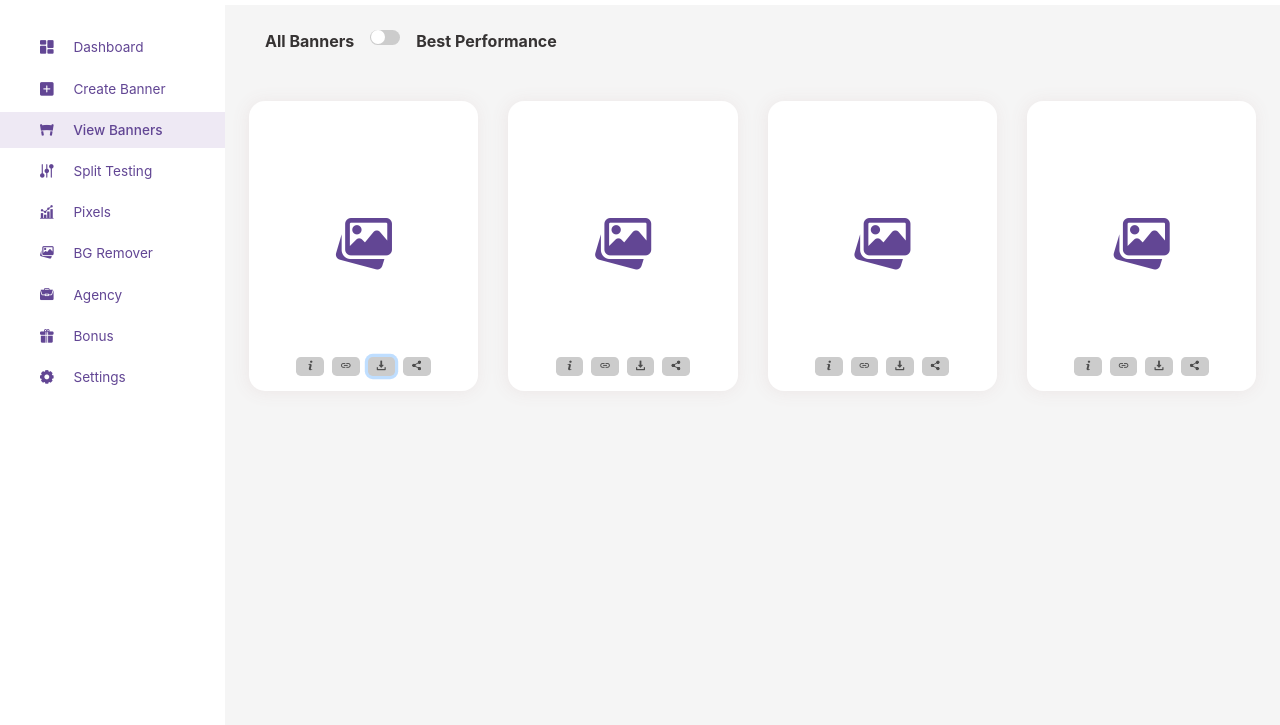
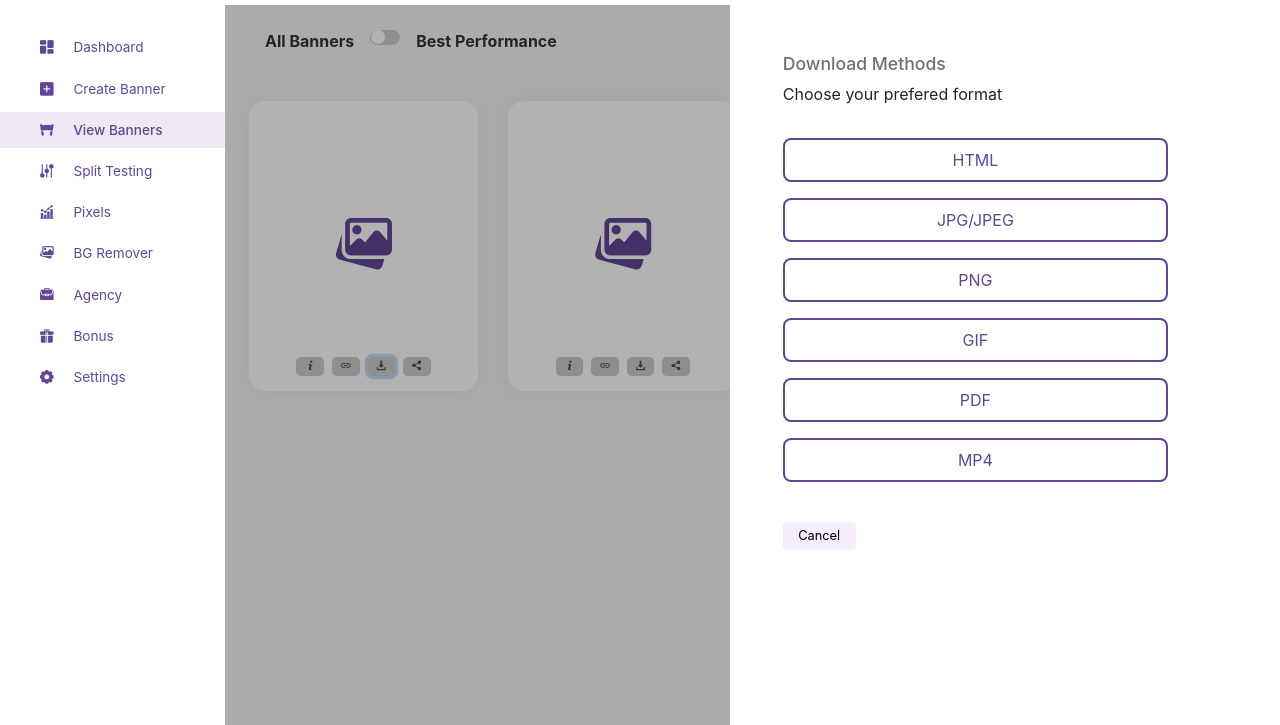
Before and after one commit to Mpiranha/imagelead, a plain HTML site: page views/banners.html in a window 1280 px wide. Both pictures are taken after a click on the button 381 px from the left and 441 px from the top of the page. Shown: the part 75-800 px from the top of the page. Drawn offline with nearby package versions, Linux system fonts and the light colour scheme.

Commit message:
download dialog

```diff
--- a/css/style.css
+++ b/css/style.css
@@ -701,7 +701,8 @@ a:hover {
 .side-action,
 .side-action-edit,
 .side-action-publish,
-.side-action-share {
+.side-action-share,
+.side-action-download {
     position: fixed;
     top: 80px;
     right: 0;
@@ -718,20 +719,23 @@ a:hover {
 .show-action,
 .show-action-edit,
 .show-action-publish,
-.show-action-share {
+.show-action-share,
+.show-action-download {
     display: block;
 }
 
 .shade.show-action .side-action,
 .shade.show-action-edit .side-action-edit,
 .shade.show-action-publish .side-action-publish,
-.shade.show-action-share .side-action-share {
+.shade.show-action-share .side-action-share,
+.shade.show-action-download .side-action-download {
     display: block;
 }
 
 .side-action .title,
 .side-action-publish .title,
-.side-action-share .title {
+.side-action-share .title,
+.side-action-download .title {
     font-size: 1.1rem;
     color: #707070;
     font-weight: 500;
@@ -2213,6 +2217,27 @@ input:checked+.slider:before {
     margin: 0.7rem;
 }
 
+.pref-download {
+    margin-top: 2rem;
+}
+
+.pref-download .nav-item {
+    margin-bottom: 1rem;
+}
+
+.pref-download .nav-link {
+    background-color: transparent;
+    color: var(--brand-color);
+    border-radius: 0.5rem;
+    border: 2px solid var(--brand-color);
+    transition: all 0.8s;
+}
+
+.pref-download .nav-link:hover {
+    background-color: var(--brand-color);
+    color: #ffffff;
+    transform: scale(1.1);
+}
 /* .workspace-details .workspace-name::after {
     position: absolute;
     right: 12px;
--- a/js/script.js
+++ b/js/script.js
@@ -86,6 +86,15 @@
         $('.shade').addClass('show-action-publish');
     });
 
+    $('.btn-download').on('click', function () {
+        $('.shade').addClass('show-action-download');
+    });
+
+    $('.btn-cancel-download').on('click', function () {
+        $('.shade').removeClass('show-action-download');
+        //$('.shade').addClass('show-action');
+    });
+
     $('#cancel-publish').on('click', function () {
         $('.shade').removeClass('show-action-publish');
         //$('.shade').addClass('show-action');
--- a/views/banners.html
+++ b/views/banners.html
@@ -221,7 +221,7 @@
                                     <button class="btn btn-banner btn-publish">
                                         <span class="flaticon-link icons icon-banner-action"></span>
                                     </button>
-                                    <button class="btn btn-banner">
+                                    <button class="btn btn-banner btn-download">
                                         <span class="flaticon-download icons icon-banner-action"></span>
                                     </button>
                                     <button class="btn btn-banner btn-share-now">
@@ -238,36 +238,13 @@
                                 <span class="flaticon-image icons banner-icon"></span>
 
                                 <div class="banner-actions-wrap">
-                                    <button class="btn btn-banner">
+                                    <button class="btn btn-banner btn-info-action">
                                         <span class="flaticon-info icons icon-banner-action"></span>
                                     </button>
-                                    <button class="btn btn-banner">
+                                    <button class="btn btn-banner btn-publish">
                                         <span class="flaticon-link icons icon-banner-action"></span>
                                     </button>
-                                    <button class="btn btn-banner">
-                                        <span class="flaticon-download icons icon-banner-action"></span>
-                                    </button>
-                                    <button class="btn btn-banner">
-                                        <span class="flaticon-share icons icon-banner-action"></span>
-                                    </button>
-                                </div>
-                                <div class="hover-effect">
-                                    <span class="flaticon-visibility icons visibility-icon"></span>
-                                </div>
-                            </div>
-                        </div>
-                        <div class="col-3">
-                            <div class="banner-box">
-                                <span class="flaticon-image icons banner-icon"></span>
-
-                                <div class="banner-actions-wrap">
-                                    <button class="btn btn-banner">
-                                        <span class="flaticon-info icons icon-banner-action"></span>
-                                    </button>
-                                    <button class="btn btn-banner">
-                                        <span class="flaticon-link icons icon-banner-action"></span>
-                                    </button>
-                                    <button class="btn btn-banner">
+                                    <button class="btn btn-banner btn-download">
                                         <span class="flaticon-download icons icon-banner-action"></span>
                                     </button>
                                     <button class="btn btn-banner btn-share-now">
@@ -284,13 +261,36 @@
                                 <span class="flaticon-image icons banner-icon"></span>
 
                                 <div class="banner-actions-wrap">
-                                    <button class="btn btn-banner">
+                                    <button class="btn btn-banner btn-info-action">
                                         <span class="flaticon-info icons icon-banner-action"></span>
                                     </button>
-                                    <button class="btn btn-banner">
+                                    <button class="btn btn-banner btn-publish">
                                         <span class="flaticon-link icons icon-banner-action"></span>
                                     </button>
-                                    <button class="btn btn-banner">
+                                    <button class="btn btn-banner btn-download">
+                                        <span class="flaticon-download icons icon-banner-action"></span>
+                                    </button>
+                                    <button class="btn btn-banner btn-share-now">
+                                        <span class="flaticon-share icons icon-banner-action"></span>
+                                    </button>
+                                </div>
+                                <div class="hover-effect">
+                                    <span class="flaticon-visibility icons visibility-icon"></span>
+                                </div>
+                            </div>
+                        </div>
+                        <div class="col-3">
+                            <div class="banner-box">
+                                <span class="flaticon-image icons banner-icon"></span>
+
+                                <div class="banner-actions-wrap">
+                                    <button class="btn btn-banner btn-info-action">
+                                        <span class="flaticon-info icons icon-banner-action"></span>
+                                    </button>
+                                    <button class="btn btn-banner btn-publish">
+                                        <span class="flaticon-link icons icon-banner-action"></span>
+                                    </button>
+                                    <button class="btn btn-banner btn-download">
                                         <span class="flaticon-download icons icon-banner-action"></span>
                                     </button>
                                     <button class="btn btn-banner btn-share-now">
@@ -487,6 +487,36 @@
 
                         </div>
                     </div>
+                    <div class="side-action-download">
+                        <h4 class="title">Download Methods</h4>
+                        <p class="desc">
+                            Choose your prefered format
+                        </p>
+                        <nav class="nav nav-fill flex-column pref-download">
+                            <li class="nav-item">
+                                <a class="nav-link" href="#">HTML</a>
+                            </li>
+                            <li class="nav-item">
+                                <a class="nav-link" href="#" >JPG/JPEG</a>
+                            </li>
+                            <li class="nav-item">
+                                <a class="nav-link" href="#" >PNG</a>
+                            </li>
+                            <li class="nav-item">
+                                <a class="nav-link" href="#" >GIF</a>
+                            </li>
+                            <li class="nav-item">
+                                <a class="nav-link" href="#" >PDF</a>
+                            </li>
+                            <li class="nav-item">
+                                <a class="nav-link" href="#" >MP4</a>
+                            </li>
+                        </nav>
+
+                        <div class="d-flex mt-4">
+                            <button class="btn btn-cancel btn-cancel-download">Cancel</button>
+                        </div>
+                    </div>
                 </div>
 
             </div>
```
